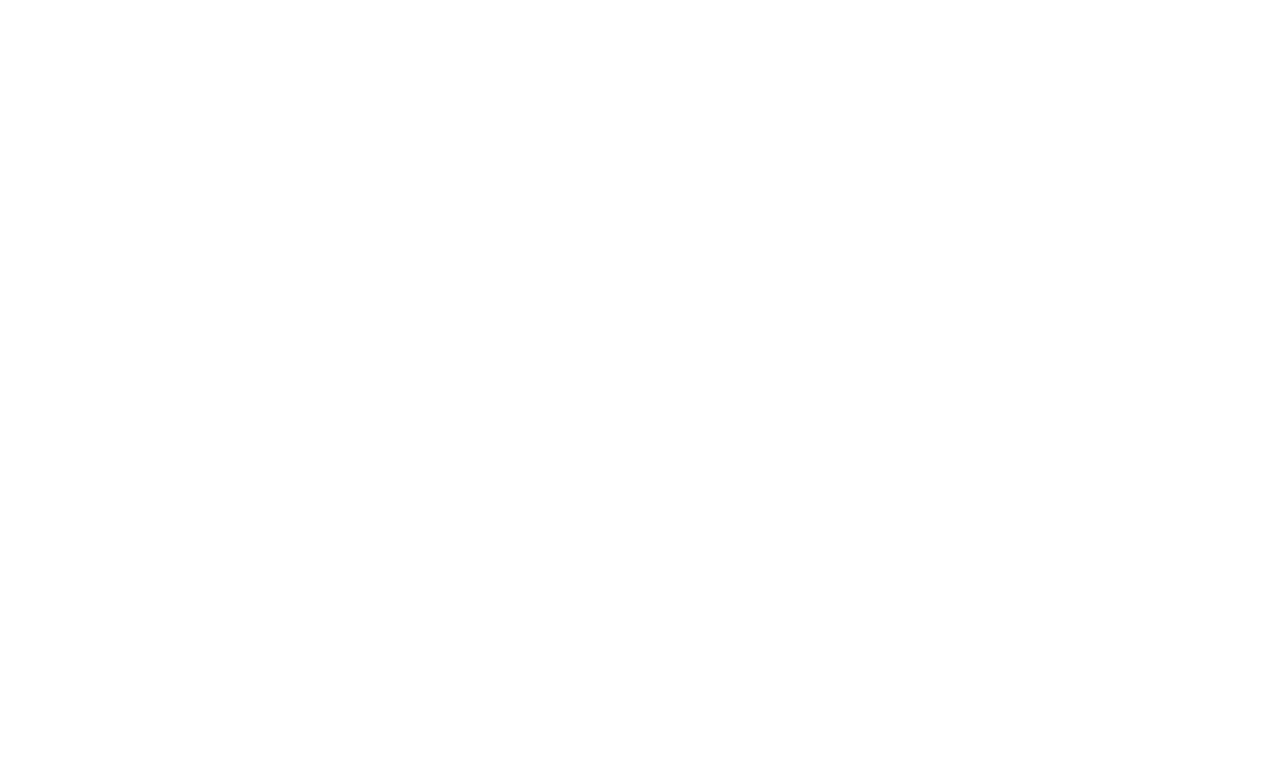
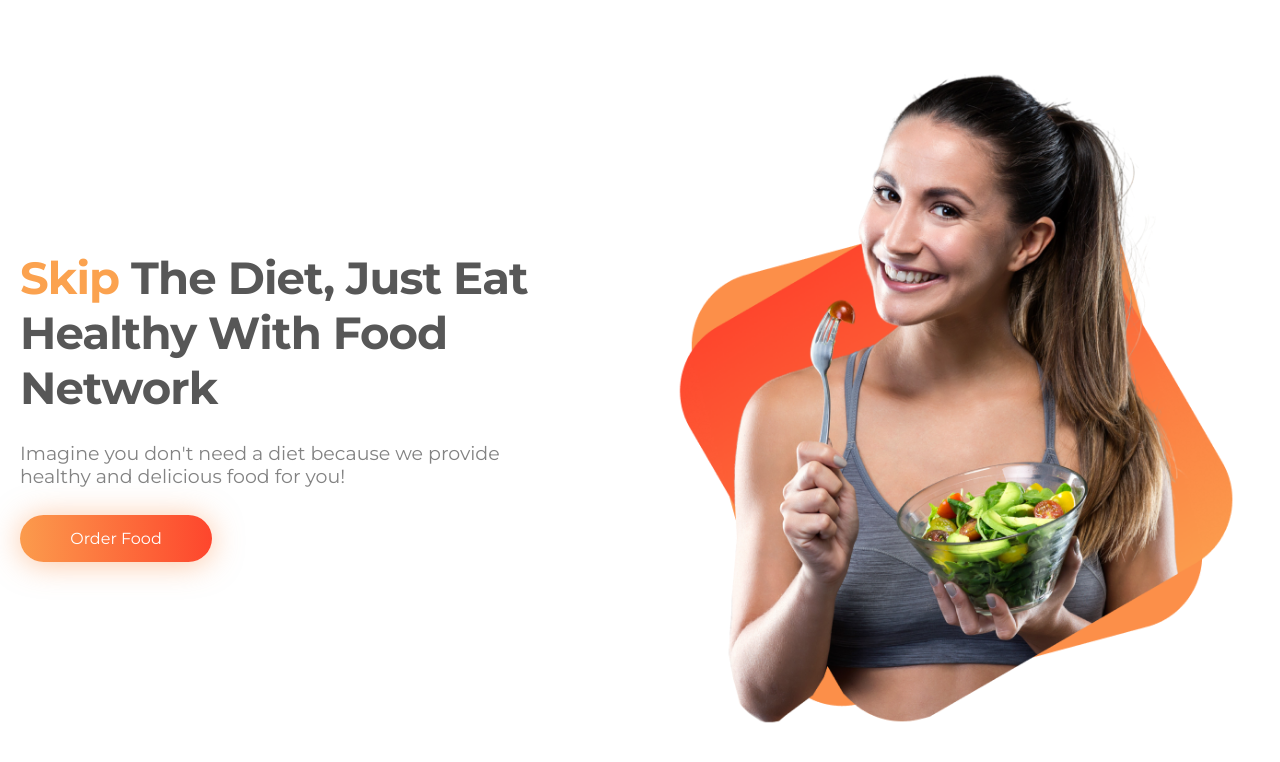
Before and after one commit to codersurjo/food-network, a plain HTML site: page index.html in a window 1280 px wide. Drawn offline with Linux system fonts and the light colour scheme.

Commit message:
Banner Section

```diff
--- a/index.html
+++ b/index.html
@@ -6,11 +6,27 @@
     <meta http-equiv="X-UA-Compatible" content="IE=edge">
     <meta name="viewport" content="width=device-width, initial-scale=1.0">
     <title>Personal Portfolio</title>
+    <!-- google fonts -->
+    <link href="https://fonts.googleapis.com/css2?family=Montserrat:wght@300;400;500;600;700;800;900&display=swap" rel="stylesheet">
+    <link rel="stylesheet" href="style.css">
 </head>
 
 <body>
+    <section class="banner_area_design">
+        <div class="main_area">
+            <div class="banner_all_con">
+                <div class="banner_left">
+                    <h1><span>Skip</span> The Diet, Just Eat Healthy With Food Network</h1>
+                    <p>Imagine you don't need a diet because we provide healthy and delicious food for you!</p>
+                    <a href="#">Order Food</a>
+                </div>
 
-
+                <div class="banner_right">
+                    <img src="images/img1.png" alt="">
+                </div>
+            </div>
+        </div>
+    </section>
 </body>
 
 </html>
--- a/style.css
+++ b/style.css
@@ -0,0 +1,95 @@
+body {
+    margin: 0;
+    padding: 0;
+    font-family: Montserrat;
+}
+
+h1,
+h2,
+h3,
+h4,
+h5,
+h6,
+p {
+    margin: 0;
+    padding: 0;
+}
+
+.main_area {
+    max-width: 1240px;
+    margin: 0 auto;
+}
+
+
+/* Banner area design  */
+
+.banner_area_design {
+    background: #FFF;
+    overflow: hidden;
+    padding: 60px 0;
+}
+
+.banner_all_con {
+    display: flex;
+    align-items: center;
+    justify-content: space-between;
+}
+
+.banner_left {}
+
+.banner_left h1 {
+    max-width: 600px;
+    width: 100%;
+    font-weight: bold;
+    font-size: 45px;
+    line-height: normal;
+    letter-spacing: -0.02em;
+    color: #575757;
+}
+
+.banner_left h1 span {
+    color: #FBA24F;
+}
+
+.banner_left p {
+    margin: 27px 0;
+    font-size: 19px;
+    color: #828282;
+    max-width: 493px;
+    line-height: normal;
+}
+
+.banner_left a {
+    transition: 0.2s;
+    -webkit-transition: 0.2s;
+    -moz-transition: 0.2s;
+    -ms-transition: 0.2s;
+    -o-transition: 0.2s;
+    display: flex;
+    flex-direction: row;
+    justify-content: center;
+    align-items: center;
+    width: 192px;
+    height: 47px;
+    background: linear-gradient(88.33deg, #FBA24F -7.64%, #FF1E1E 145.94%);
+    box-shadow: 0px 2px 30px rgba(252, 143, 73, 0.5);
+    border-radius: 100px;
+    text-decoration: none;
+    color: #FFF;
+}
+
+.banner_left a:hover {
+    opacity: 0.9;
+}
+
+.banner_right {
+    max-width: 607px;
+    width: 100%;
+}
+
+.banner_right img {
+    width: 100%;
+}
+
+
+/* End banner area design  */
```
Also changed, not shown: images/img1.png (added), images/shap.png (added).
